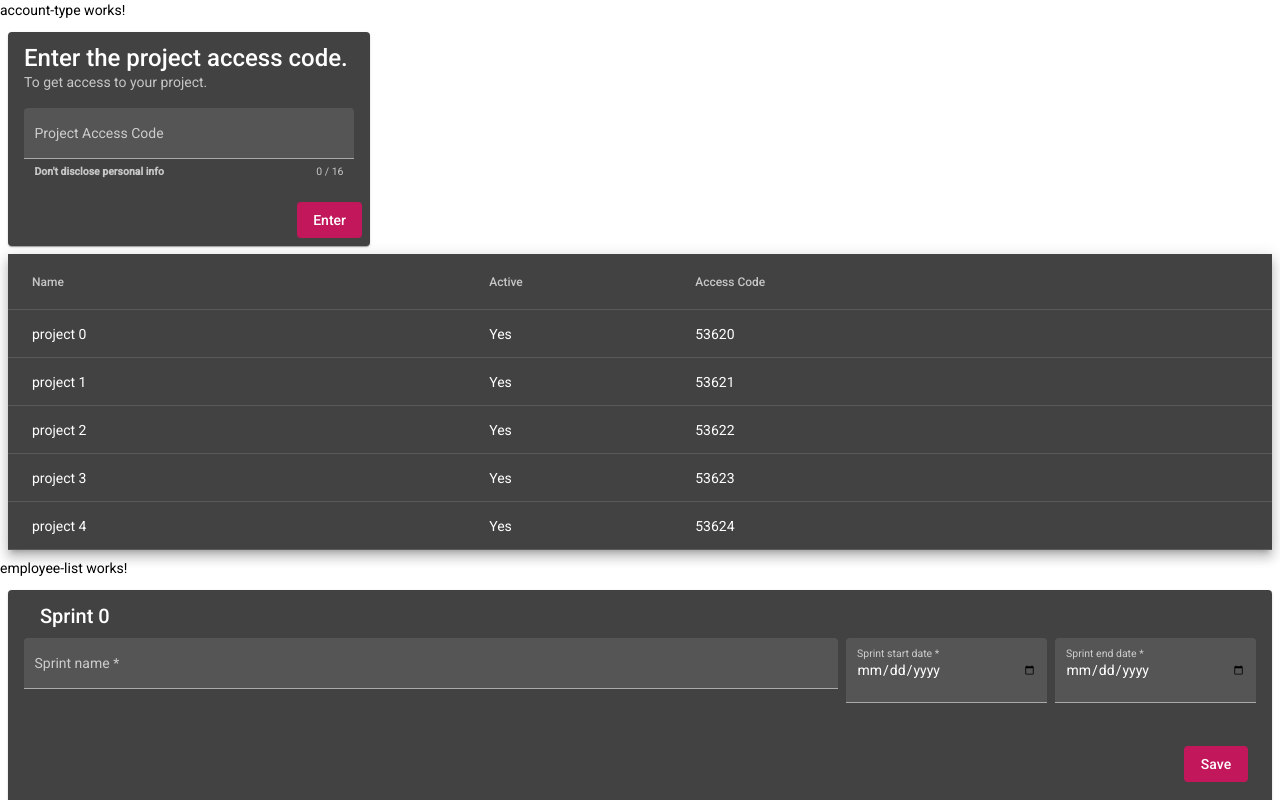
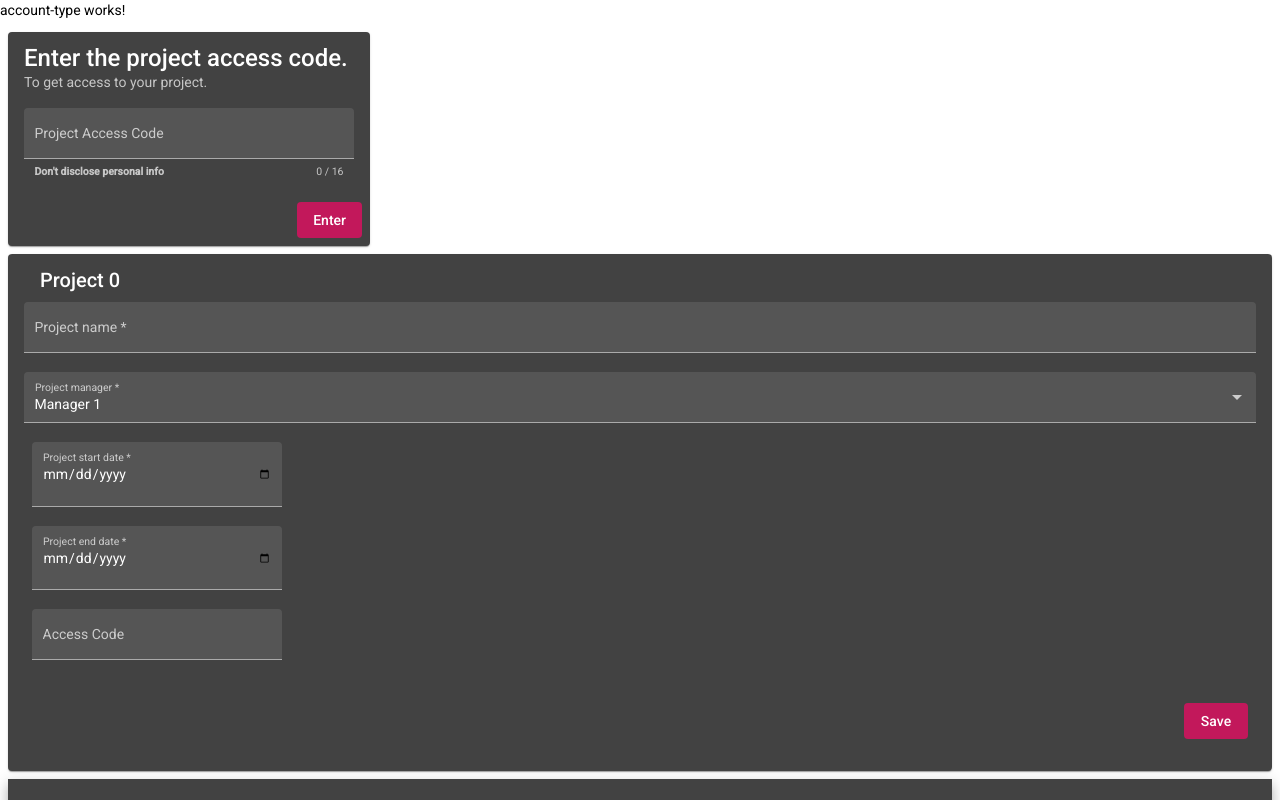
Before and after one commit to Bradoqguido/AngularSprintManager, an Angular app: page / in a window 1280 px wide. Shown: the top 800 px of the page. Built offline with nearby package versions, Linux system fonts and the light colour scheme.

Commit message:
Improviments on project edit component, but not implemented toggle slider to set the project active or inactive

```diff
--- a/src/app/interfaces/employee.interface.ts
+++ b/src/app/interfaces/employee.interface.ts
@@ -15,3 +15,8 @@ export interface IEmployee {
   save(): string;
   ToObject(): any;
 }
+
+export interface IManagerSelectBox {
+  id: number,
+  name: string
+}
--- a/src/app/modules/project/components/project-edit/project-edit.component.html
+++ b/src/app/modules/project/components/project-edit/project-edit.component.html
@@ -1,4 +1,4 @@
-<!-- <mat-card>
+<mat-card>
   <form class="form" #projectForm="ngForm" (ngSubmit)="onSubmit()">
     <div [formGroup]="frmProject">
       <mat-card-header>
@@ -6,53 +6,40 @@
       </mat-card-header>
 
       <mat-card-content>
-
-        <div class="project-detail" formGroupName="frmProject">
-          <div class="full-width">
         <mat-form-field class="full-width" appearance="fill">
           <mat-label>Project name</mat-label>
-              <input matInput #project formControlName="name" type="text" placeholder="Ex. Purchasing project">
+          <input matInput #name formControlName="name" placeholder="Ex. Purchasing project...">
         </mat-form-field>
-          </div>
 
-          <!-- <div class="full-width">
         <mat-form-field class="full-width" appearance="fill">
           <mat-label>Project manager</mat-label>
-              <mat-select #assignedTo formControlName="project">
+          <mat-select #idManager formControlName="idManager">
             <mat-option *ngFor="let manager of lstManager" [value]="manager.id">
               {{manager.name}}
             </mat-option>
           </mat-select>
         </mat-form-field>
-          </div> --
 
-          <!-- <div class="full-width">
-            <mat-form-field class="full-width" appearance="fill">
+        <!-- <mat-form-field class="full-width" appearance="fill">
           <mat-label>Project status</mat-label>
-              active | inative
-            </mat-form-field>
-          </div> --
+          <mat-slide-toggle #active formControlName="active"></mat-slide-toggle>
+        </mat-form-field> -->
 
         <div class="left-description">
           <mat-form-field class="full-width" appearance="fill">
             <mat-label>Project start date</mat-label>
-              <input matInput #project formControlName="startDate" type="date" placeholder="Ex. 03-01-2021">
+            <input matInput #startDate formControlName="startDate" type="date" placeholder="Ex. 03-01-2021">
           </mat-form-field>
-          </div>
 
-          <div class="left-description">
           <mat-form-field class="full-width" appearance="fill">
             <mat-label>Project end date</mat-label>
-              <input matInput #project formControlName="endDate" type="date" placeholder="Ex. 09-01-2021">
+            <input matInput #endDate formControlName="endDate" type="date" placeholder="Ex. 09-01-2021">
           </mat-form-field>
-          </div>
 
-          <!-- <div class="left-description">
           <mat-form-field class="full-width" appearance="fill">
             <mat-label>Access Code</mat-label>
-              <input matInput #project formControlName="accessCode" type="text" placeholder="Ex. 657Jy@0">
+            <input matInput #accessCode formControlName="accessCode" type="text" placeholder="Ex. 657Jy@0">
           </mat-form-field>
-          </div> --
         </div>
 
       </mat-card-content>
@@ -62,4 +49,4 @@
         </mat-card-actions>
     </div>
   </form>
-</mat-card> -->
+</mat-card>
--- a/src/app/modules/project/components/project-edit/project-edit.component.scss
+++ b/src/app/modules/project/components/project-edit/project-edit.component.scss
@@ -0,0 +1,16 @@
+mat-card {
+  margin: 8px;
+}
+
+.form {
+  min-width: 150px;
+}
+
+.full-width {
+  width: 100%;
+}
+
+.left-description {
+  padding-left: 8px;
+  max-width: 250px;
+}
--- a/src/app/modules/project/components/project-edit/project-edit.component.ts
+++ b/src/app/modules/project/components/project-edit/project-edit.component.ts
@@ -3,6 +3,7 @@ import { FormBuilder, FormGroup, NgForm, Validators } from '@angular/forms';
 import { MatSnackBar } from '@angular/material/snack-bar';
 import { ProjectEditService } from './project-edit.service';
 import { Project } from 'src/app/classes/project.class';
+import { IManagerSelectBox } from 'src/app/interfaces/employee.interface';
 
 @Component({
   selector: 'app-project-edit',
@@ -15,28 +16,28 @@ export class ProjectEditComponent implements OnInit {
   project: Project = new Project();
 
   frmProject = new FormGroup({});
-  lstManager: [] = [];
+  lstManager: IManagerSelectBox[] = this.svc.getManager();
 
   constructor(private svc: ProjectEditService,
               private frmBuilder: FormBuilder,
               private snkBar: MatSnackBar) {
-    this.lstManager = this.svc.getManager();
+    this.verifyFormInput();
   }
 
   ngOnInit(): void {
   }
 
   ngOnChanges() {
-    this.verifyFormInit();
+    this.verifyFormInput();
   }
 
   onSubmit(){
     this.project.save();
     this.snkBar.open('Project saved!', ':D');
-    this.verifyFormInit();
+    this.verifyFormInput();
   }
 
-  verifyFormInit() {
+  verifyFormInput() {
     // Verify if this component have been received the project from the component-task-list.
     if (this.inputProject !== undefined) {
       this.project.FromObject(this.inputProject);
--- a/src/app/modules/project/components/project-edit/project-edit.service.ts
+++ b/src/app/modules/project/components/project-edit/project-edit.service.ts
@@ -14,8 +14,8 @@ export class ProjectEditService {
         name: 'Manager 1'
       },
       {
-        id: 0,
-        name: 'Manager 1'
+        id: 1,
+        name: 'Manager 2'
       }
     ]
   }
```
Lines whose indentation alone changed are shown as unchanged.
